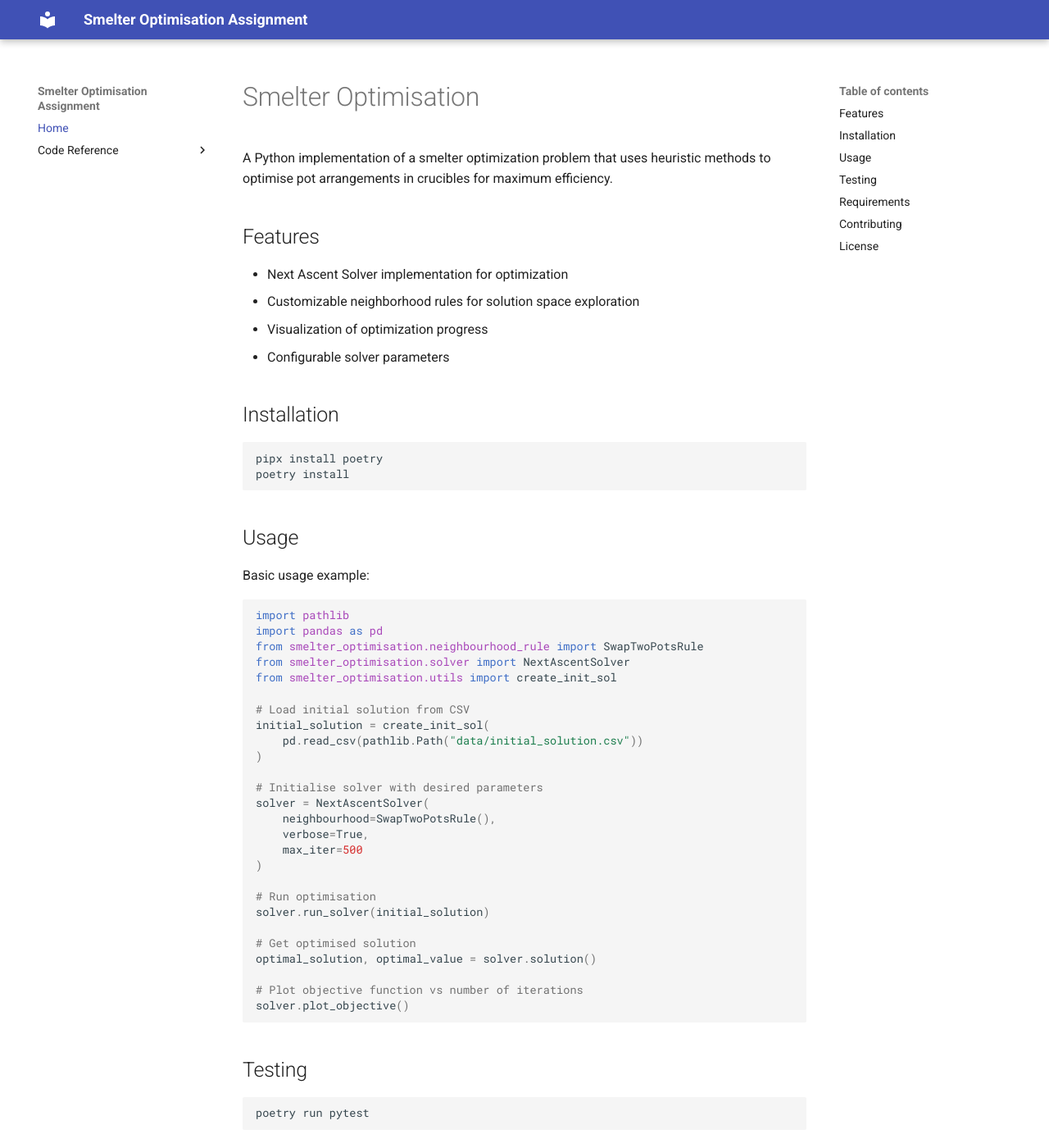
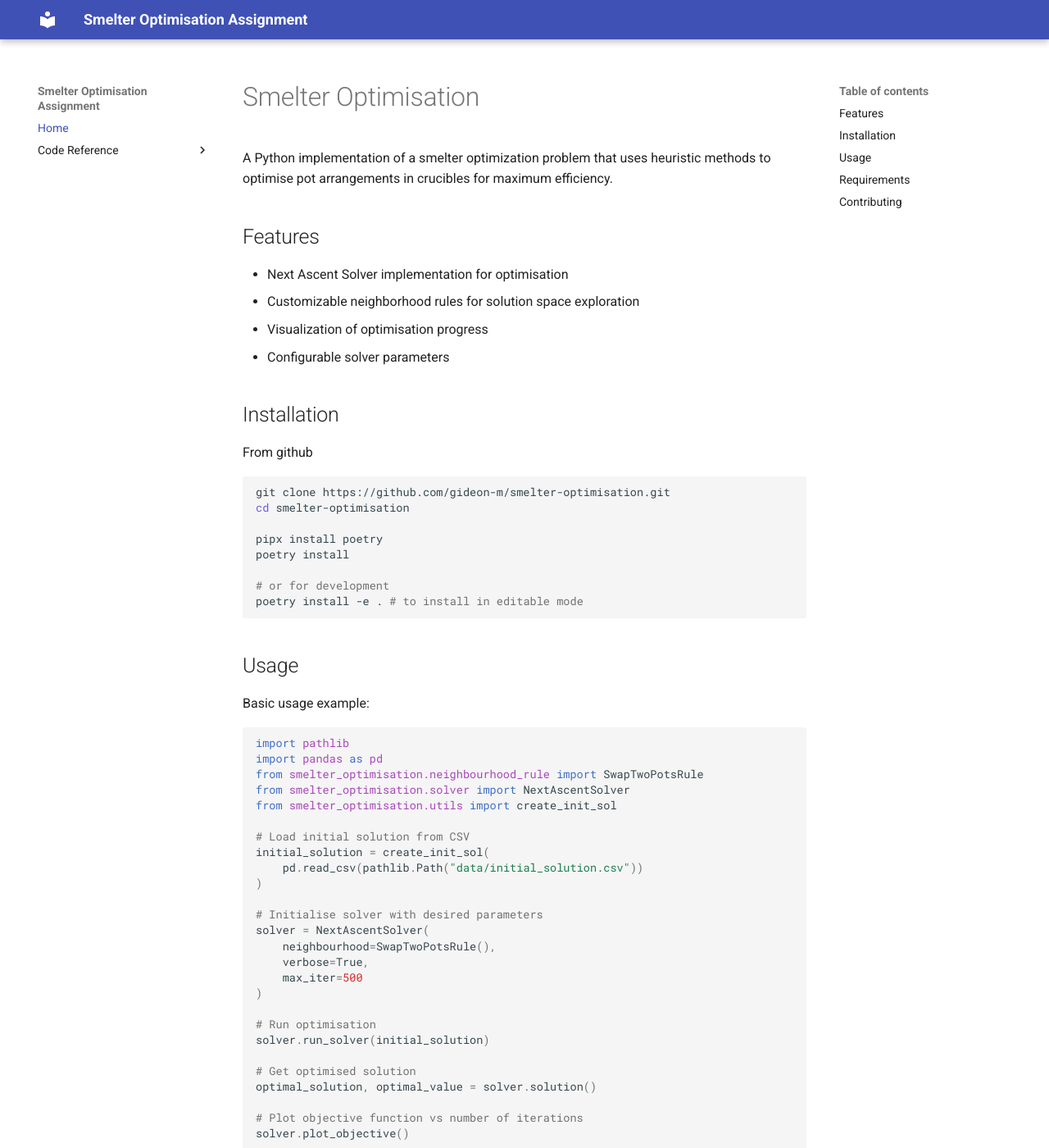
Before and after one commit to Louis-Jarvis/smelter-optimisation-assignment, an MkDocs documentation site: the page built from docs/index.md, in a window 1280 px wide and 1400 px high. Shown: the whole window at 82% size. Built offline with MkDocs 1.6.1 and Material for MkDocs 9.7.7, drawn with Linux system fonts in a browser that asks for light colours; some of the changed text lies outside the part shown.

Commit message:
update the installation instructions in index.md

````diff
--- a/docs/index.md
+++ b/docs/index.md
@@ -3,16 +3,23 @@
 A Python implementation of a smelter optimization problem that uses heuristic methods to optimise pot arrangements in crucibles for maximum efficiency.
 
 ## Features
-- Next Ascent Solver implementation for optimization
+- Next Ascent Solver implementation for optimisation
 - Customizable neighborhood rules for solution space exploration
-- Visualization of optimization progress
+- Visualization of optimisation progress
 - Configurable solver parameters
 
 ## Installation
 
+From github
 ```bash
+git clone https://github.com/gideon-m/smelter-optimisation.git
+cd smelter-optimisation
+
 pipx install poetry
 poetry install
+
+# or for development
+poetry install -e . # to install in editable mode
 ```
 
 ## Usage
@@ -48,11 +55,6 @@ optimal_solution, optimal_value = solver.solution()
 solver.plot_objective()
 ```
 
-## Testing
-```bash
-poetry run pytest
-```
-
 ## Requirements
 - Python 3.10+
 - Poetry
@@ -62,6 +64,3 @@ poetry run pytest
 
 ## Contributing
 Contributions are welcome! Please feel free to submit a Pull Request.
-
-## License
-This project is licensed under the MIT License - see the [LICENSE](LICENSE) file for details.
````
